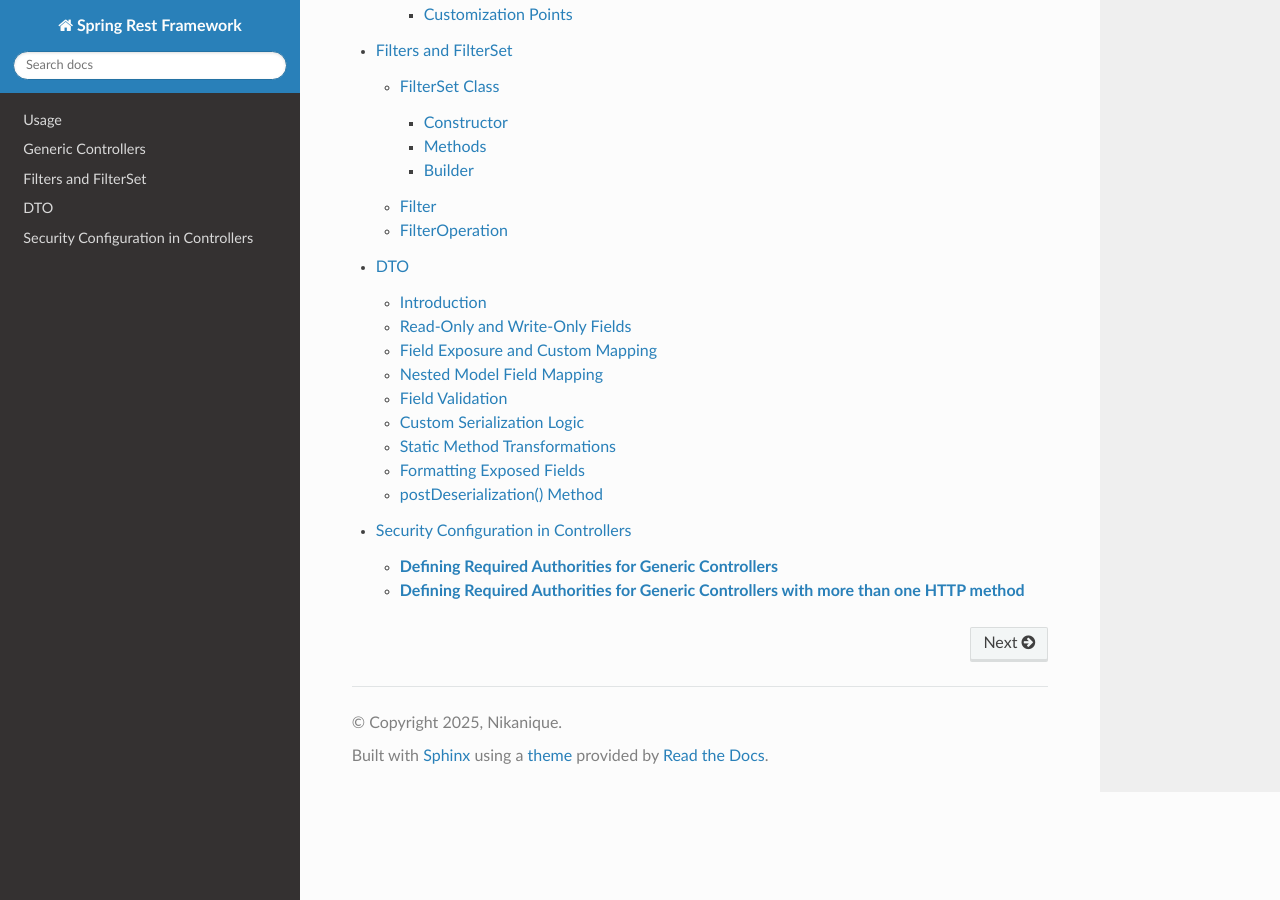
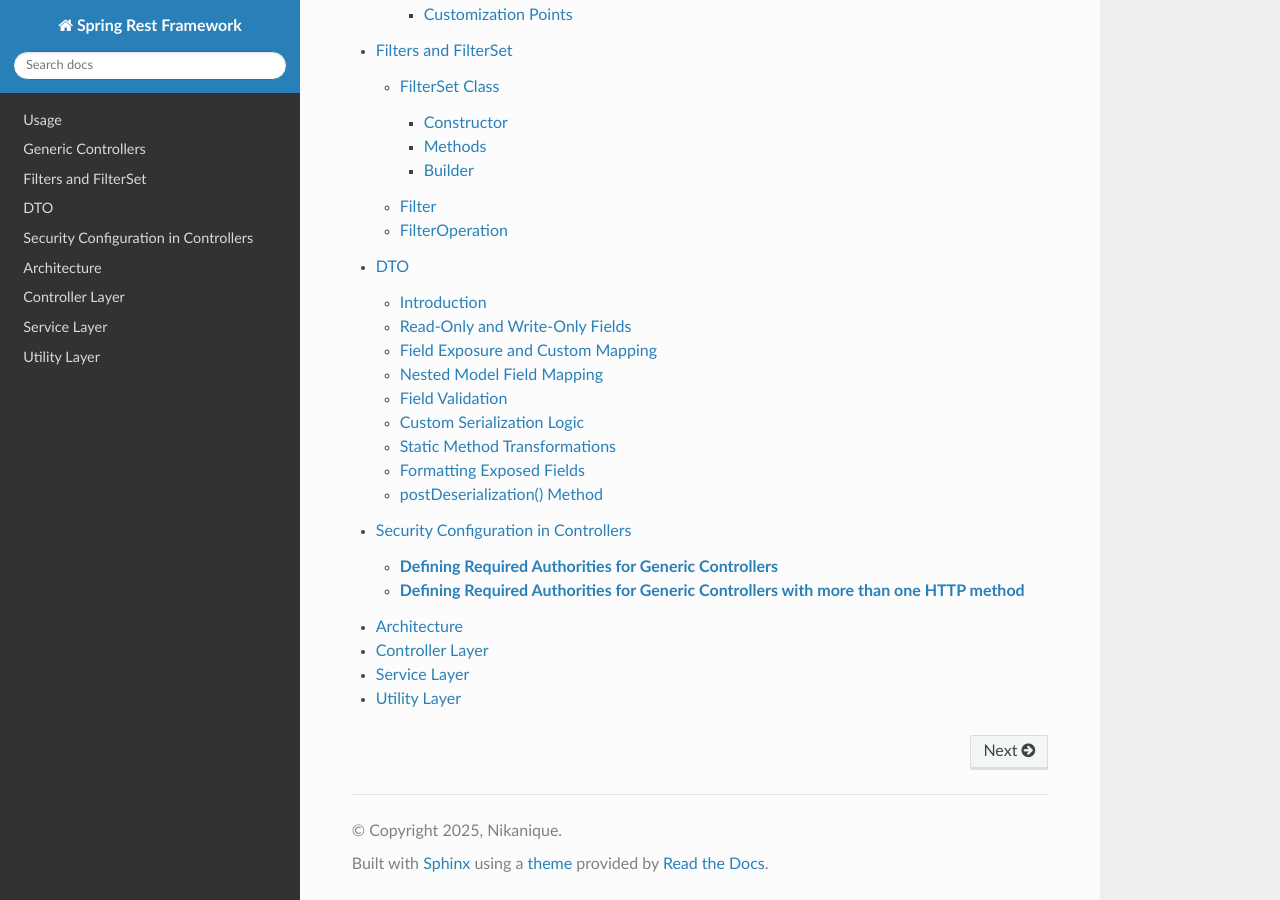
Before and after one commit to nikanique/spring-rest-framework-tutorial, a Sphinx documentation site: the page built from docs/source/index.rst, in a window 1280 px wide and 900 px high, scrolled down 1354 px. Built offline with Sphinx 7.4.7 and the Read the Docs theme 3.1.0, drawn with Linux system fonts in a browser that asks for light colours; pages that are not in the unit, such as notebooks, are missing from menus; some of the changed lines change nothing that is shown.

Commit message:
feat: add architecture

```diff
--- /dev/null
+++ b/docs/source/Architecture.rst
@@ -0,0 +1,47 @@
+.. _architecture:
+
+Architecture
+------------
+
+.. image:: images/spring_rest_framework.jpg
+   :alt: Spring Rest Framework Architecture
+
+The framework is built on top of **Spring Boot, Spring MVC, Spring Data JPA, and Spring Security**, providing a robust suite of tools for developing **REST APIs**. The core components are as follows:
+
+Controller Layer
+------------------------
+This layer consists of **generic controllers** that provide common implementation for different types of requests:
+
+- **GenericListController**
+- **GenericCreateController**
+- **GenericDeleteController**
+- **GenericRetrieveController**
+- **GenericUpdateController**
+- **GenericCommandController**
+- **GenericQueryController**
+
+These controllers help in structuring API endpoints for **CRUD operations** in a reusable and modular way.
+
+Service Layer
+--------------------------
+This layer contains two service classes operating as **business logic**:
+
+- **CommandService** – Handles commands related to modifications (Create, Update, Delete).
+- **QueryService** – Handles data retrieval operations.
+
+Utility Layer
+-------------------------
+This layer provides tools used in the service layer:
+
+- **DtoManager** – Manages Data Transfer Objects.
+- **SwaggerSchemaGenerator** – Generates API documentation using Swagger.
+- **EntityBuilder** – Helps construct entity objects.
+- **SpecificationsBuilder** – Builds query specifications dynamically.
+
+FilterSet and Serializer:
+
+- **FilterSet** – Defines filtering rules for querying data.
+- **Serializer** – Handles object serialization and deserialization.
+
+
+The entire structure is built upon **Spring Framework**, leveraging its powerful features for dependency injection, security, and configuration.
--- a/docs/source/index.rst
+++ b/docs/source/index.rst
@@ -19,3 +19,4 @@
    Filters
    Dto
    Security
+   Architecture
```
Also changed, not shown: docs/source/images/spring_rest_framwork.jpg (added).
